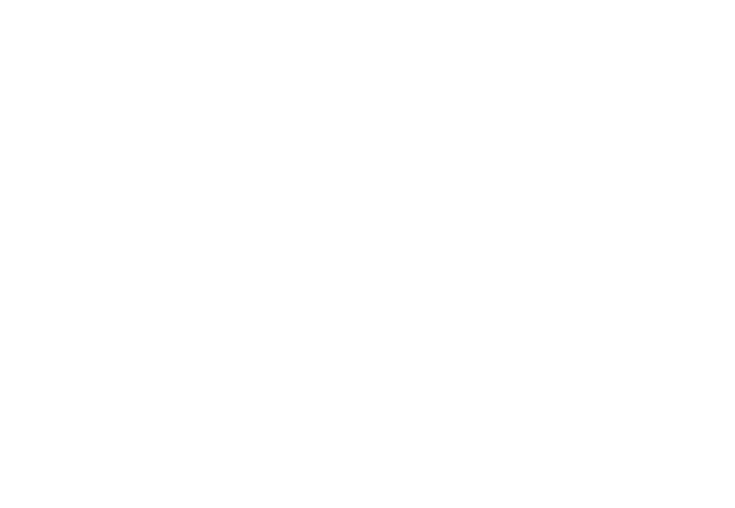
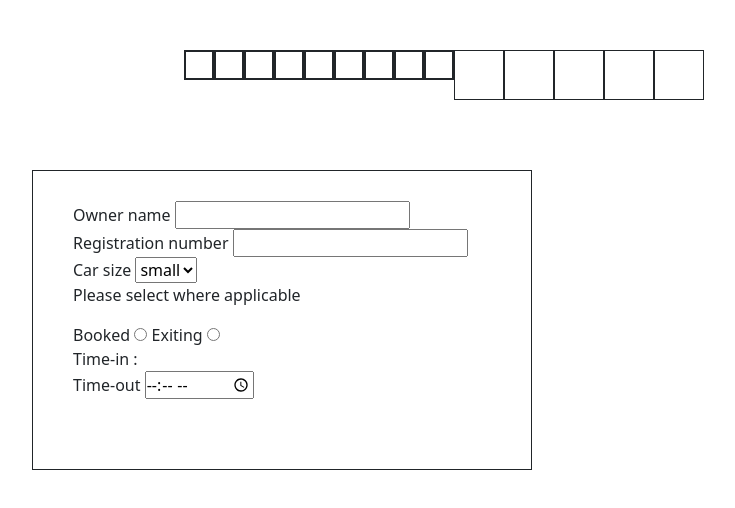
Before and after one commit to Deepizel/web3, a plain HTML site: page index.html in a window 1280 px wide. Shown: the whole page, without its empty margins (18-753 px from the left). Drawn offline with nearby package versions, Linux system fonts and the light colour scheme.

Commit message:
added html and styling

```diff
--- a/index.html
+++ b/index.html
@@ -4,9 +4,71 @@
     <meta charset="UTF-8">
     <meta http-equiv="X-UA-Compatible" content="IE=edge">
     <meta name="viewport" content="width=device-width, initial-scale=1.0">
+    <link href="https://cdn.jsdelivr.net/npm/bootstrap@5.1.3/dist/css/bootstrap.min.css" rel="stylesheet" integrity="sha384-1BmE4kWBq78iYhFldvKuhfTAU6auU8tT94WrHftjDbrCEXSU1oBoqyl2QvZ6jIW3" crossorigin="anonymous">
+    <link rel="stylesheet" href="style.css">
     <title>Web3 asessment</title>
 </head>
 <body>
+    <div class="container">
+        <div class="slotssection">
+        <div class="slots">
+        </div>
+        <div class="slots1">
+        </div>
+        <div class="slots3">
+        </div>
+        <div class="slots4">
+        </div>
+        <div class="slots5">
+        </div>
+        <div class="slots6">
+        </div>
+        <div class="slots7">
+        </div>
+        <div class="slots8">
+        </div>
+        <div class="slots9">
+        </div>
+        <div class="slots10">
+        </div>
+        <div class="slots11">
+        </div>
+        <div class="slots12">
+        </div>
+        <div class="slots13">
+        </div>
+        <div class="slots14">
+        </div>
+        </div>
+    </div>
 
+
+    <div class="dashsection">
+        <form class="inputform" action="submit">
+            <label for="">Owner name</label>
+            <input type="text"><br>
+            <label for="">Registration number</label>
+            <input type="number"><br>
+            <label for="select">Car size</label>
+            <select name="select" id="select">
+                <option value="small">small</option>
+                <option value="Big">Big</option>
+            </select>
+            <p>Please select where applicable</p>
+            <label for="radio" name="selection" value="Booked">Booked</label>
+            <input type="radio">
+            <label for="radio" name="selection" value="Exciting">Exiting</label>
+            <input type="radio">
+            <div class="timein">
+             <label for="">Time-in :</label>
+             <p> </p>
+            </div>
+            <label for="timeout">Time-out</label>
+            <input type="time">
+        </form>
+    </div>
+
+
+    <script src="https://cdn.jsdelivr.net/npm/bootstrap@5.1.3/dist/js/bootstrap.bundle.min.js" integrity="sha384-ka7Sk0Gln4gmtz2MlQnikT1wXgYsOg+OMhuP+IlRH9sENBO0LRn5q+8nbTov4+1p" crossorigin="anonymous"></script>
 </body>
 </html>
--- a/style.css
+++ b/style.css
@@ -0,0 +1,39 @@
+*{
+    margin: 0;
+    padding: 0;
+}
+
+.slots, .slots1, .slots2, .slots3, .slots4, .slots5, .slots6, .slots7 , .slots8 , .slots9 {
+   border: 2px solid;
+   height: 30px;
+   width: 30px;
+}
+
+
+.slots10,.slots11, .slots12, .slots13, .slots14 {
+   border: 1px solid;
+   height: 50px;
+   width: 50px;
+}
+.slotssection{
+    display: flex;
+    margin-top: 50px;
+    margin-left: 120px;
+}
+
+.dashsection{
+    border: 1px solid;
+    height: 300px;
+    width: 500px;
+    margin-top: 70px;
+    margin-left: 50px;
+}
+
+.timein{
+    display: flex;
+}
+
+.inputform{
+    margin-left: 40px;
+    margin-top: 30px;
+}
```
